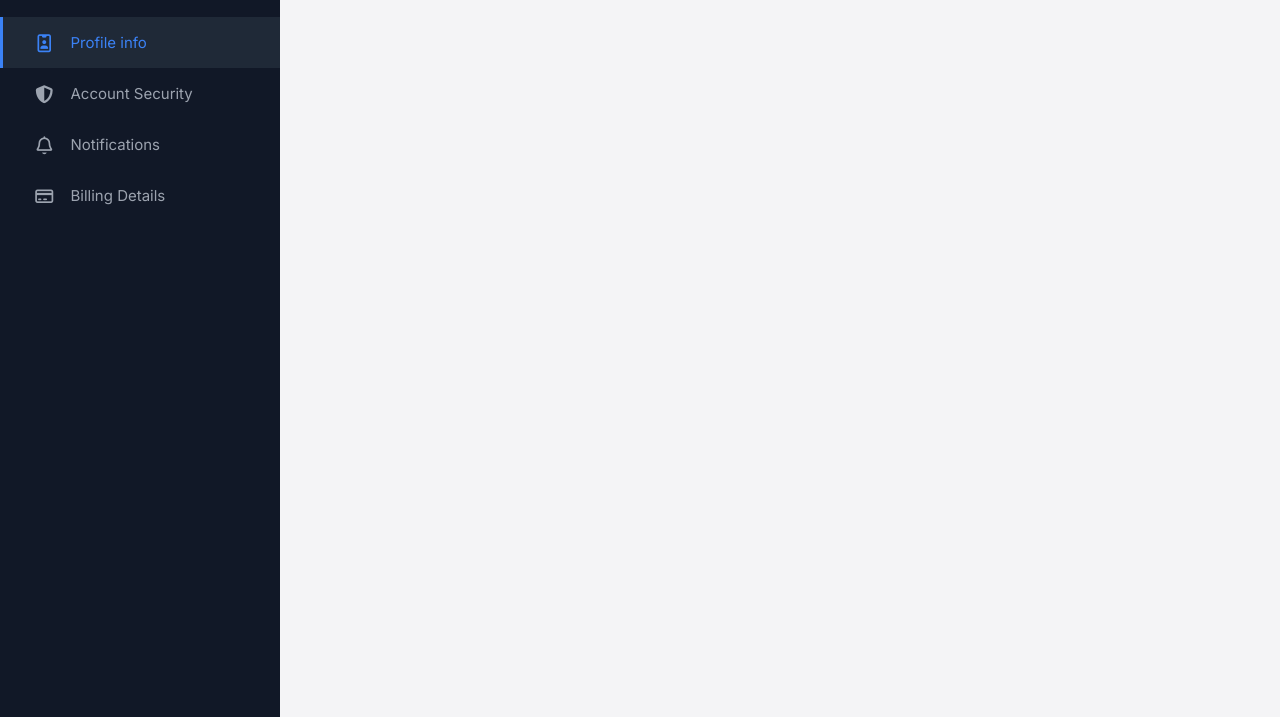
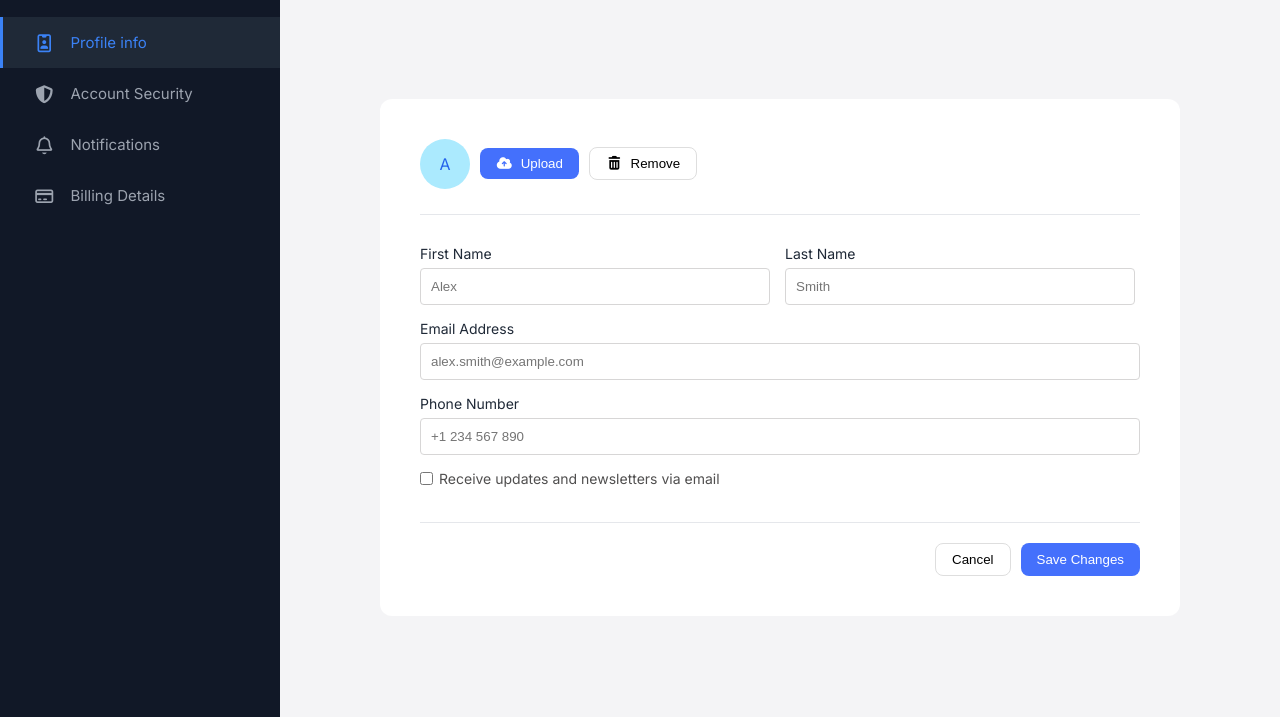
Before and after one commit to haneulgim95-hub/02_HTML, a plain HTML site: page practice7/index.html in a window 1280 px wide. Shown: the part 83-800 px from the top of the page. Drawn offline with Linux system fonts and the light colour scheme.

Commit message:
practice7 main부분 직접한 버전

```diff
--- a/practice7/index.html
+++ b/practice7/index.html
@@ -44,6 +44,45 @@
             </div>
         </header>
         <div class="content-wrapper">
+            <div class="content">
+                <div class="content-top">
+                    <div class="user-avatar-big">A</div>
+                    <button class="btn blue-btn">
+                        <i class="fa-solid fa-cloud-arrow-up"></i>
+                        Upload
+                    </button>
+                    <button class="btn white-btn">
+                        <i class="fa-solid fa-trash-can"></i>
+                        Remove
+                    </button>
+                </div>
+                <form>
+                    <div class="form-group half">
+                        <label for="first-name">First Name</label>
+                        <input type="text" placeholder="Alex" name="first-name" id="first-name">
+                    </div>
+                    <div class="form-group half">
+                        <label for="last-name">Last Name</label>
+                        <input type="text" placeholder="Smith" name="last-name" id="last-name">
+                    </div>
+                    <div class="form-group full">
+                        <label for="email">Email Address</label>
+                        <input type="email" placeholder="alex.smith@example.com" name="email" id="email">
+                    </div>
+                    <div class="form-group full">
+                        <label for="phone-number">Phone Number</label>
+                        <input type="tel" placeholder="+1 234 567 890" name="phone-number" id="phone-number">
+                    </div>
+                    <div class="checkbox-wrapper">
+                        <input id="newsletter" type="checkbox">
+                        <label for="newsletter">Receive updates and newsletters via email</label>
+                    </div>
+                    <div class="btn-wrapper">
+                        <button type="button" class="btn white-btn">Cancel</button>
+                        <button type="button" class="btn blue-btn">Save Changes</button>
+                    </div>
+                </form>
+            </div>
         </div>
     </main>
 </div>
--- a/practice7/style.css
+++ b/practice7/style.css
@@ -123,3 +123,123 @@ body {
     justify-content: center;
     align-items: center;
 }
+
+.content-wrapper {
+    display: flex;
+    justify-content: center;
+    align-items: center;
+    flex: 1;
+    padding: 0 100px;
+}
+
+.content {
+    border-radius: 12px;
+    background-color: white;
+    width: 100%;
+    max-width: 1000px;
+    padding: 40px;
+}
+
+.content-top {
+    width: 100%;
+    display: flex;
+    align-items: center;
+    gap: 10px;
+    border-bottom: 1px solid #e5e7eb;
+    padding-bottom: 25px;
+}
+
+.user-avatar-big {
+    width: 50px;
+    height: 50px;
+    display: flex;
+    align-items: center;
+    justify-content: center;
+    background-color: #abeafe;
+    border-radius: 50%;
+    color: #2563eb;
+}
+
+.btn {
+    padding: 8px 16px;
+    border: none;
+    border-radius: 8px;
+    background-color: transparent;
+    display: flex;
+    align-items: center;
+    gap: 8px;
+    cursor: pointer;
+}
+
+.blue-btn {
+    background-color: #4470fc;
+    color: white;
+    transition: all 0.3s;
+}
+
+.blue-btn:hover {
+    background-color: #124afc;
+}
+
+.white-btn {
+    border: 1px solid #dedede;
+    transition: all 0.3s;
+}
+
+.white-btn:hover {
+    background-color: #d4d2d2;
+}
+
+form {
+    display: flex;
+    flex-wrap: wrap;
+    padding-top: 30px;
+    gap: 15px;
+}
+
+.form-group.half {
+    width: calc(50% - 10px);
+}
+
+.form-group.full {
+    width: 100%;
+}
+
+.form-group {
+    display: flex;
+    flex-direction: column;
+    gap: 6px;
+}
+
+.form-group label {
+    font-size: 14px;
+}
+
+.form-group input {
+    display: block;
+    padding: 10px;
+    border-radius: 4px;
+    border: 1px solid #d7d6d6;
+}
+
+.form-group input:focus {
+    outline: none;
+    border-color: #3e779c;
+}
+.btn-wrapper {
+    width: 100%;
+    margin-top: 20px;
+    border-top: 1px solid #e5e7eb;
+    padding-top: 20px;
+    display: flex;
+    justify-content: flex-end;
+    gap: 10px;
+}
+
+.checkbox-wrapper {
+    color: #504f4f;
+    font-size: 14px;
+    display: flex;
+    align-items: center;
+    gap: 6px;
+}
```
